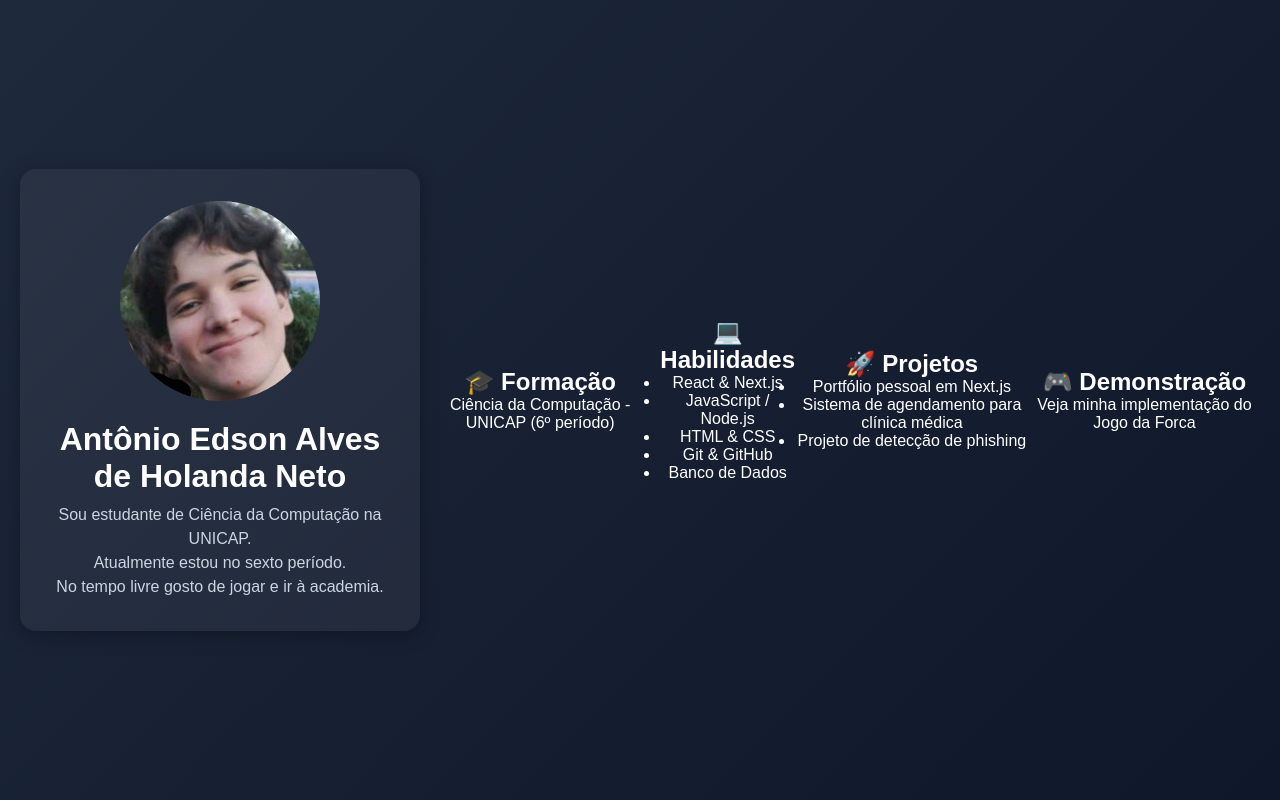
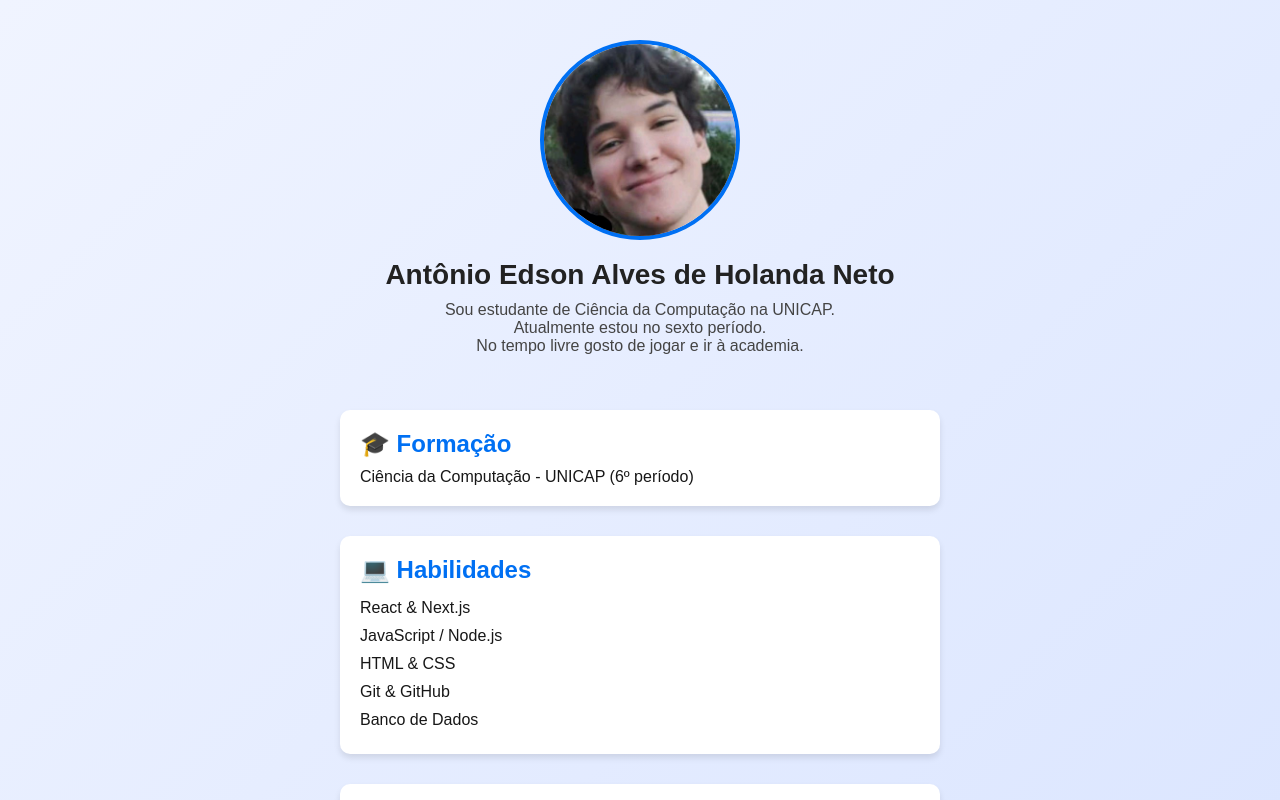
Before and after one commit to PheonixEdson/PWM, a Next.js app in the folder pwm/: page / in a window 1280 px wide. Shown: the top 800 px of the page. Built offline with nearby package versions, Linux system fonts and the light colour scheme.

Commit message:
Update page.module.css

```diff
--- a/pwm/app/page.module.css
+++ b/pwm/app/page.module.css
@@ -1,41 +1,66 @@
 .main {
   display: flex;
-  justify-content: center;
+  flex-direction: column;
   align-items: center;
+  padding: 40px;
+  font-family: Arial, sans-serif;
+  background: linear-gradient(135deg, #f0f4ff, #d9e4ff);
   min-height: 100vh;
-  background: linear-gradient(135deg, #1e293b, #0f172a);
-  color: white;
-  text-align: center;
-  padding: 20px;
 }
 
 .profile {
-  background: rgba(255, 255, 255, 0.05);
-  padding: 2rem;
-  border-radius: 1rem;
-  max-width: 400px;
-  box-shadow: 0 4px 20px rgba(0, 0, 0, 0.3);
+  text-align: center;
+  margin-bottom: 40px;
 }
 
 .avatar {
   border-radius: 50%;
-  margin-bottom: 1rem;
+  border: 4px solid #0070f3;
 }
 
 .title {
-  font-size: 2rem;
-  font-weight: bold;
-  margin-bottom: 0.5rem;
+  font-size: 28px;
+  margin: 15px 0 10px;
+  color: #222;
 }
 
 .bio {
-  font-size: 1rem;
-  line-height: 1.5;
-  color: #cbd5e1;
+  font-size: 16px;
+  color: #444;
+  max-width: 500px;
+  margin: 0 auto;
 }
 
-@media (prefers-color-scheme: dark) {
-  .logo {
-    filter: invert();
-  }
+.section {
+  width: 100%;
+  max-width: 600px;
+  background: white;
+  padding: 20px;
+  margin: 15px 0;
+  border-radius: 10px;
+  box-shadow: 0 4px 6px rgba(0, 0, 0, 0.1);
 }
+
+.section h2 {
+  color: #0070f3;
+  margin-bottom: 10px;
+}
+
+.section ul {
+  list-style-type: none;
+  padding: 0;
+}
+
+.section ul li {
+  padding: 5px 0;
+}
+
+.link {
+  color: #0070f3;
+  font-weight: bold;
+  text-decoration: none;
+}
+
+.link:hover {
+  text-decoration: underline;
+}
```
